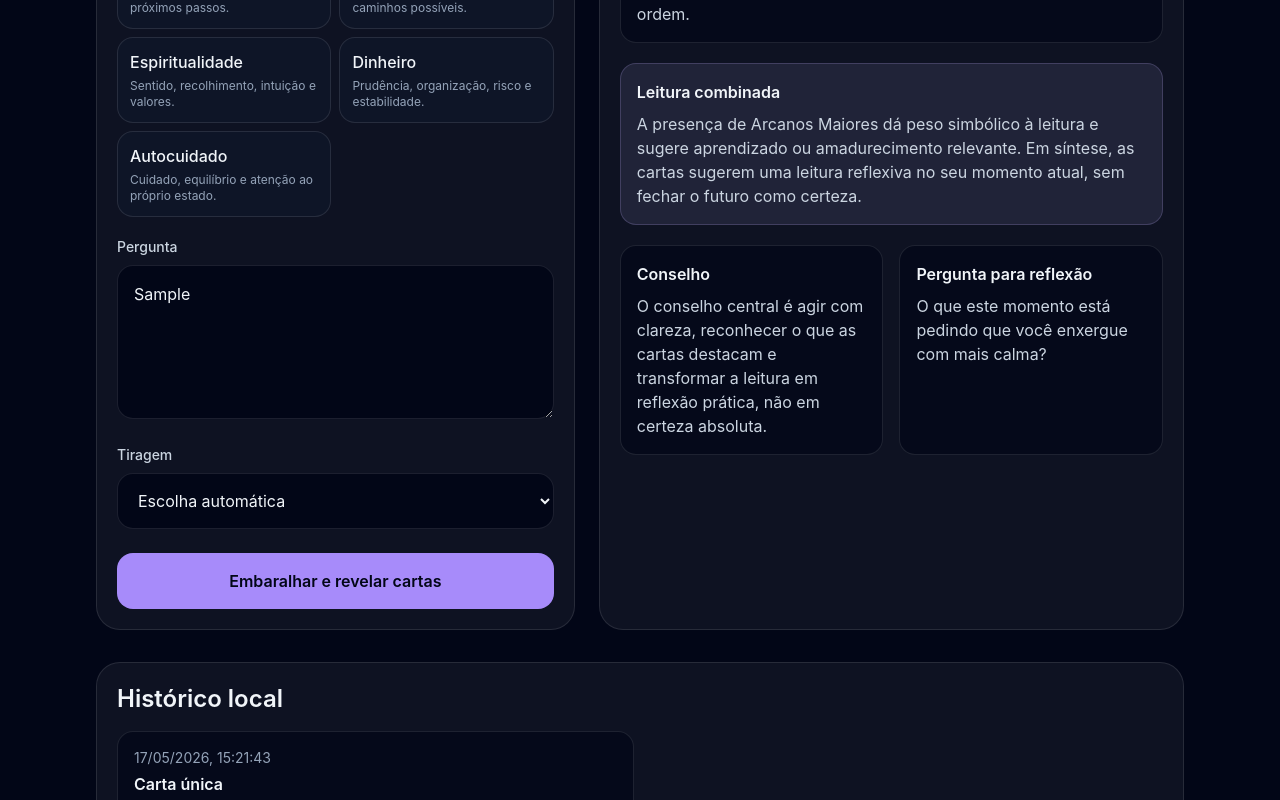
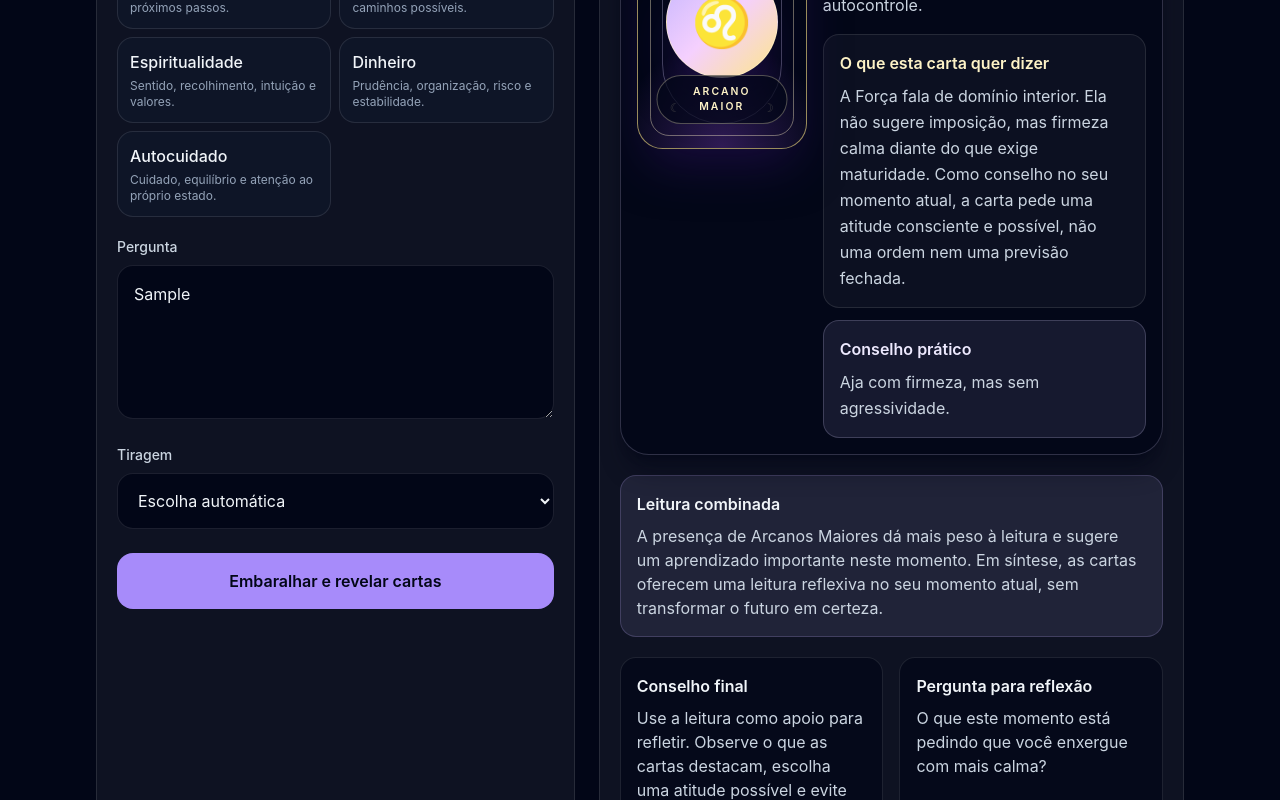
Before and after one commit to Masselorc/taro-app-mvp, a React (Vite) app: page / in a window 1280 px wide. Both pictures are taken after typing "Sample" into the empty fields and a click on the button "Embaralhar e revelar cartas". Shown: the part 522-1322 px from the top of the page. Built offline with nearby package versions, Linux system fonts and the light colour scheme.

Commit message:
feat: render visual tarot cards and improve reading copy

```diff
--- a/src/App.jsx
+++ b/src/App.jsx
@@ -1,4 +1,5 @@
 import { useMemo, useState } from "react";
+import TarotCard from "./components/TarotCard.jsx";
 import { TAROT_DECK } from "./data/tarotDeck.js";
 
 const THEMES = [
@@ -37,17 +38,17 @@ function normalize(value = "") {
 
 function detectSensitive(theme, question) {
   const text = normalize(`${theme} ${question}`);
-  if (["diagnostico", "tratamento", "remedio", "sintoma", "gravidez"].some((w) => text.includes(w))) {
-    return "O Tarô não deve ser usado para diagnóstico, tratamento ou prognóstico. A leitura pode ser simbólica, focada em autocuidado e busca de apoio adequado.";
+  if (["diagnostico", "tratamento", "remedio", "sintoma", "gravidez"].some((word) => text.includes(word))) {
+    return "O Tarô não deve ser usado para diagnóstico, tratamento ou prognóstico. A leitura pode ser feita de forma simbólica, voltada a autocuidado, equilíbrio e busca de apoio adequado.";
   }
-  if (["investir", "aposta", "emprestimo", "todo meu dinheiro", "cripto"].some((w) => text.includes(w))) {
-    return "A leitura não deve recomendar investimento, compra, venda, empréstimo ou aposta. O foco deve ser prudência, risco e planejamento.";
+  if (["investir", "aposta", "emprestimo", "todo meu dinheiro", "cripto"].some((word) => text.includes(word))) {
+    return "A leitura não deve recomendar investimento, compra, venda, empréstimo ou aposta. O foco será prudência, risco, organização e planejamento.";
   }
-  if (["processo", "advogado", "justica", "sentenca"].some((w) => text.includes(w))) {
+  if (["processo", "advogado", "justica", "sentenca"].some((word) => text.includes(word))) {
     return "O Tarô não substitui orientação jurídica. A leitura pode abordar postura, clareza e cuidado, sem afirmar desfecho legal.";
   }
-  if (["ele sente", "ela sente", "me ama", "vai voltar", "traicao", "trai"].some((w) => text.includes(w))) {
-    return "Perguntas sobre terceiros devem focar na dinâmica percebida, nos limites e na postura do usuário, sem afirmar sentimentos ou ações de outra pessoa como certeza.";
+  if (["ele sente", "ela sente", "me ama", "vai voltar", "traicao", "trai"].some((word) => text.includes(word))) {
+    return "Perguntas sobre terceiros serão tratadas pela dinâmica percebida, pelos limites e pela sua postura, sem afirmar sentimentos ou ações de outra pessoa como certeza.";
   }
   return "";
 }
@@ -70,28 +71,43 @@ function shuffle(cards) {
 }
 
 function kindFor(position) {
-  const p = normalize(position);
-  if (p.includes("conselho") || p.includes("orientacao")) return "advice";
-  if (p.includes("desafio") || p.includes("obstaculo")) return "obstacle";
-  if (p.includes("tendencia") || p.includes("sintese")) return "trend";
-  if (p.includes("base")) return "shadow";
+  const positionText = normalize(position);
+  if (positionText.includes("conselho") || positionText.includes("orientacao")) return "advice";
+  if (positionText.includes("desafio") || positionText.includes("obstaculo")) return "obstacle";
+  if (positionText.includes("tendencia") || positionText.includes("sintese")) return "trend";
+  if (positionText.includes("base")) return "shadow";
   return "essential";
 }
 
 function sentence(text) {
   const value = String(text || "").trim();
-  return value.endsWith(".") ? value : `${value}.`;
+  if (!value) return "";
+  const capitalized = value.charAt(0).toUpperCase() + value.slice(1);
+  return /[.!?]$/.test(capitalized) ? capitalized : `${capitalized}.`;
 }
 
 function interpretCard(card, position, theme) {
   const kind = kindFor(position);
-  const source = card[kind] || card.essential;
   const context = THEME_TEXT[theme] || "na situação consultada";
-  if (kind === "advice") return `${sentence(source)} Aplicada ${context}, esta carta propõe uma postura possível, não uma ordem.`;
-  if (kind === "obstacle") return `${sentence(source)} Como ponto de atenção ${context}, ela mostra um bloqueio que pode ser observado sem fatalismo.`;
-  if (kind === "trend") return `${sentence(source)} Como tendência, indica uma possibilidade condicionada à forma como a situação continuar se desenvolvendo.`;
-  if (kind === "shadow") return `${sentence(source)} Na base da questão, ajuda a perceber uma raiz simbólica da situação.`;
-  return `${sentence(source)} Na posição de “${position}”, ela colore ${context} com esse tema central.`;
+  const base = sentence(card.simpleExplanation || card.essential);
+
+  if (kind === "advice") {
+    return `${base} Como conselho ${context}, a carta pede uma atitude consciente e possível, não uma ordem nem uma previsão fechada.`;
+  }
+
+  if (kind === "obstacle") {
+    return `${base} Como desafio ${context}, ela mostra um ponto que precisa ser observado com mais calma para evitar repetição ou impulso.`;
+  }
+
+  if (kind === "trend") {
+    return `${base} Como tendência, ela indica uma direção possível se a situação continuar seguindo o mesmo ritmo.`;
+  }
+
+  if (kind === "shadow") {
+    return `${base} Na base da questão, ela ajuda a perceber o que pode estar influenciando a situação por trás da aparência imediata.`;
+  }
+
+  return `${base} Na posição de “${position}”, esta carta ajuda a entender o que está mais evidente ${context}.`;
 }
 
 function buildSynthesis(cards, theme) {
@@ -105,12 +121,22 @@ function buildSynthesis(cards, theme) {
   const mainSuit = Object.entries(suits).sort((a, b) => b[1] - a[1])[0]?.[0];
   const context = THEME_TEXT[theme] || "na situação consultada";
   const parts = [];
-  if (majors >= Math.ceil(cards.length / 2)) parts.push("A presença de Arcanos Maiores dá peso simbólico à leitura e sugere aprendizado ou amadurecimento relevante.");
-  if (mainSuit) parts.push(`A predominância de ${mainSuit} orienta a leitura para esse campo simbólico específico.`);
-  if (challenging && favorable) parts.push("O conjunto mostra tensão e abertura ao mesmo tempo: há pontos a encarar, mas também recursos para atravessar a situação com clareza.");
-  else if (challenging) parts.push("O conjunto é exigente, mas não fatalista. A leitura pede prudência, verdade e cuidado com reações automáticas.");
-  else if (favorable) parts.push("O conjunto é favorável, mas não deve ser lido como garantia automática. Ele indica abertura quando há ação consciente.");
-  parts.push(`Em síntese, as cartas sugerem uma leitura reflexiva ${context}, sem fechar o futuro como certeza.`);
+
+  if (majors >= Math.ceil(cards.length / 2)) {
+    parts.push("A presença de Arcanos Maiores dá mais peso à leitura e sugere um aprendizado importante neste momento.");
+  }
+  if (mainSuit) {
+    parts.push(`A predominância de ${mainSuit} mostra que esse campo da vida merece atenção especial.`);
+  }
+  if (challenging && favorable) {
+    parts.push("O conjunto mistura tensão e abertura. Há pontos a encarar, mas também recursos para agir com mais clareza.");
+  } else if (challenging) {
+    parts.push("O conjunto é exigente, mas não fatalista. Ele pede prudência, honestidade e cuidado com reações automáticas.");
+  } else if (favorable) {
+    parts.push("O conjunto é favorável, mas não deve ser lido como garantia automática. Ele indica abertura quando há ação consciente.");
+  }
+
+  parts.push(`Em síntese, as cartas oferecem uma leitura reflexiva ${context}, sem transformar o futuro em certeza.`);
   return parts.join(" ");
 }
 
@@ -161,7 +187,7 @@ export default function TarotApp() {
       warning,
       cards,
       synthesis: buildSynthesis(cards, theme),
-      advice: warning || "O conselho central é agir com clareza, reconhecer o que as cartas destacam e transformar a leitura em reflexão prática, não em certeza absoluta.",
+      advice: warning || "Use a leitura como apoio para refletir. Observe o que as cartas destacam, escolha uma atitude possível e evite transformar a mensagem em certeza absoluta.",
       reflection: reflectiveQuestion(theme)
     };
     setReading(nextReading);
@@ -174,7 +200,7 @@ export default function TarotApp() {
         <header className="rounded-[2rem] border border-violet-500/20 bg-slate-900/70 p-6 shadow-2xl shadow-violet-950/30">
           <p className="text-sm uppercase tracking-[0.35em] text-violet-300">Tarô - Leitura de Cartas</p>
           <h1 className="mt-3 text-4xl font-semibold md:text-6xl">Leitura de Cartas</h1>
-          <p className="mt-4 max-w-3xl text-slate-300">Uma experiência de Tarô reflexiva, não determinista e construída para orientar perguntas sem prometer certezas absolutas.</p>
+          <p className="mt-4 max-w-3xl text-slate-300">Uma experiência de Tarô clara, visual e reflexiva para orientar perguntas sem prometer certezas absolutas.</p>
         </header>
 
         <section className="grid gap-6 lg:grid-cols-[0.9fr_1.1fr]">
@@ -201,7 +227,11 @@ export default function TarotApp() {
           <section className="rounded-3xl border border-white/10 bg-white/5 p-5">
             {!reading ? (
               <div className="flex h-full min-h-[420px] flex-col items-center justify-center text-center text-slate-300">
-                <div className="mb-5 h-28 w-20 rounded-2xl border border-violet-300/50 bg-gradient-to-br from-violet-800 to-slate-900 shadow-xl shadow-violet-950" />
+                <div className="relative mb-5 aspect-[2/3] h-36 overflow-hidden rounded-[1.5rem] border border-amber-100/50 bg-slate-950 shadow-2xl shadow-violet-950">
+                  <div className="absolute inset-0 bg-[radial-gradient(circle_at_top,_rgba(250,204,21,0.22),_transparent_35%),radial-gradient(circle_at_bottom,_rgba(168,85,247,0.30),_transparent_45%)]" />
+                  <div className="absolute inset-4 rounded-[1rem] border border-amber-100/40" />
+                  <div className="absolute left-1/2 top-1/2 -translate-x-1/2 -translate-y-1/2 text-5xl text-amber-100">✦</div>
+                </div>
                 <h2 className="text-2xl font-semibold text-slate-100">Sua leitura aparecerá aqui</h2>
                 <p className="mt-2 max-w-md">Escolha um tema, formule a pergunta e revele as cartas.</p>
               </div>
@@ -214,13 +244,7 @@ export default function TarotApp() {
                 </div>
                 {reading.warning && <div className="rounded-2xl border border-amber-300/30 bg-amber-300/10 p-4 text-amber-100">{reading.warning}</div>}
                 <div className="grid gap-4">
-                  {reading.cards.map((card) => (
-                    <div key={`${card.name}-${card.position}`} className="rounded-2xl border border-white/10 bg-slate-950/70 p-4">
-                      <p className="text-sm text-violet-300">{card.position}</p>
-                      <h3 className="mt-1 text-xl font-semibold">{card.name}</h3>
-                      <p className="mt-2 text-slate-300">{card.text}</p>
-                    </div>
-                  ))}
+                  {reading.cards.map((card) => <TarotCard key={`${card.name}-${card.position}`} card={card} />)}
                 </div>
                 <section className="rounded-2xl border border-violet-300/20 bg-violet-300/10 p-4">
                   <h3 className="font-semibold">Leitura combinada</h3>
@@ -228,7 +252,7 @@ export default function TarotApp() {
                 </section>
                 <section className="grid gap-4 md:grid-cols-2">
                   <div className="rounded-2xl border border-white/10 bg-slate-950/70 p-4">
-                    <h3 className="font-semibold">Conselho</h3>
+                    <h3 className="font-semibold">Conselho final</h3>
                     <p className="mt-2 text-slate-300">{reading.advice}</p>
                   </div>
                   <div className="rounded-2xl border border-white/10 bg-slate-950/70 p-4">
```
